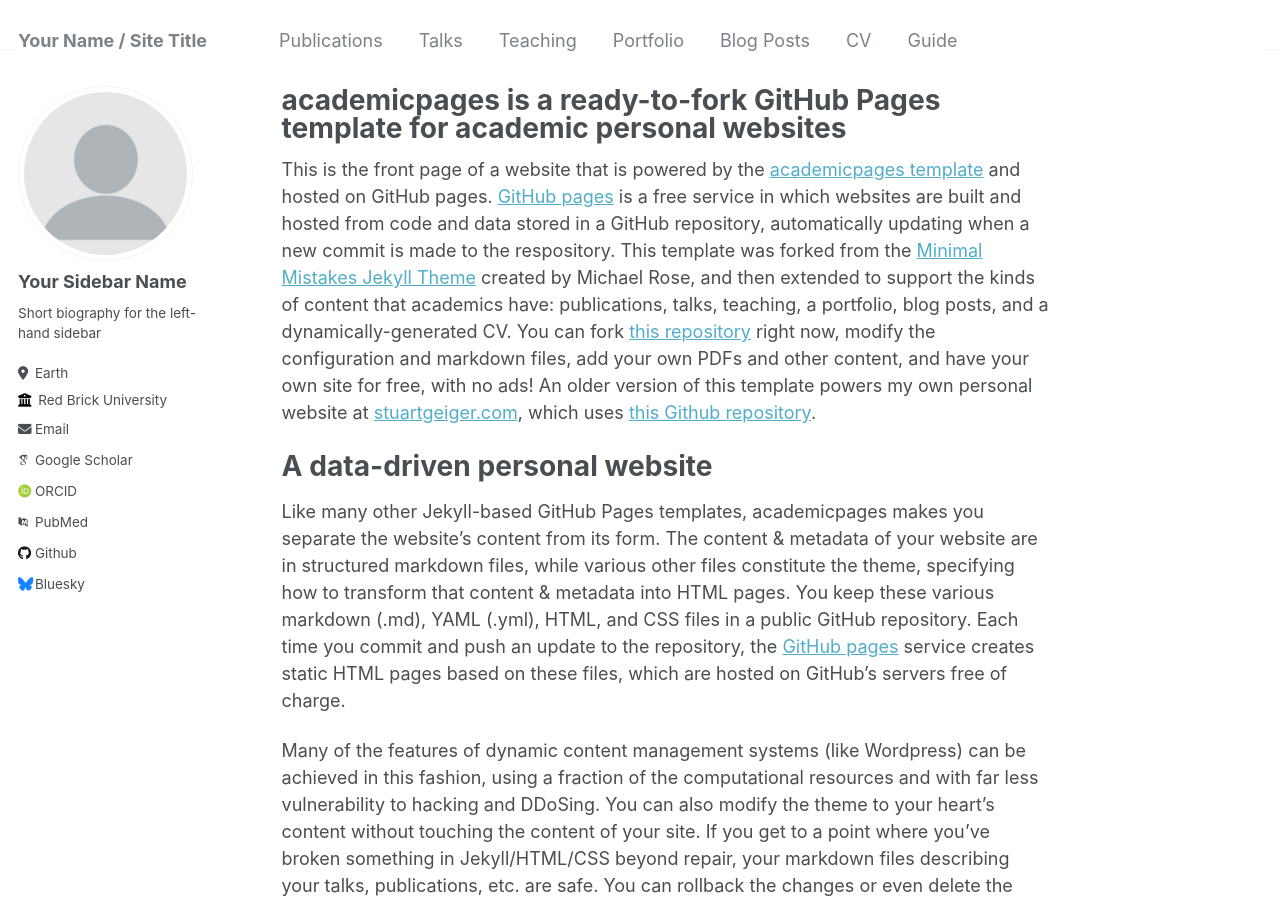
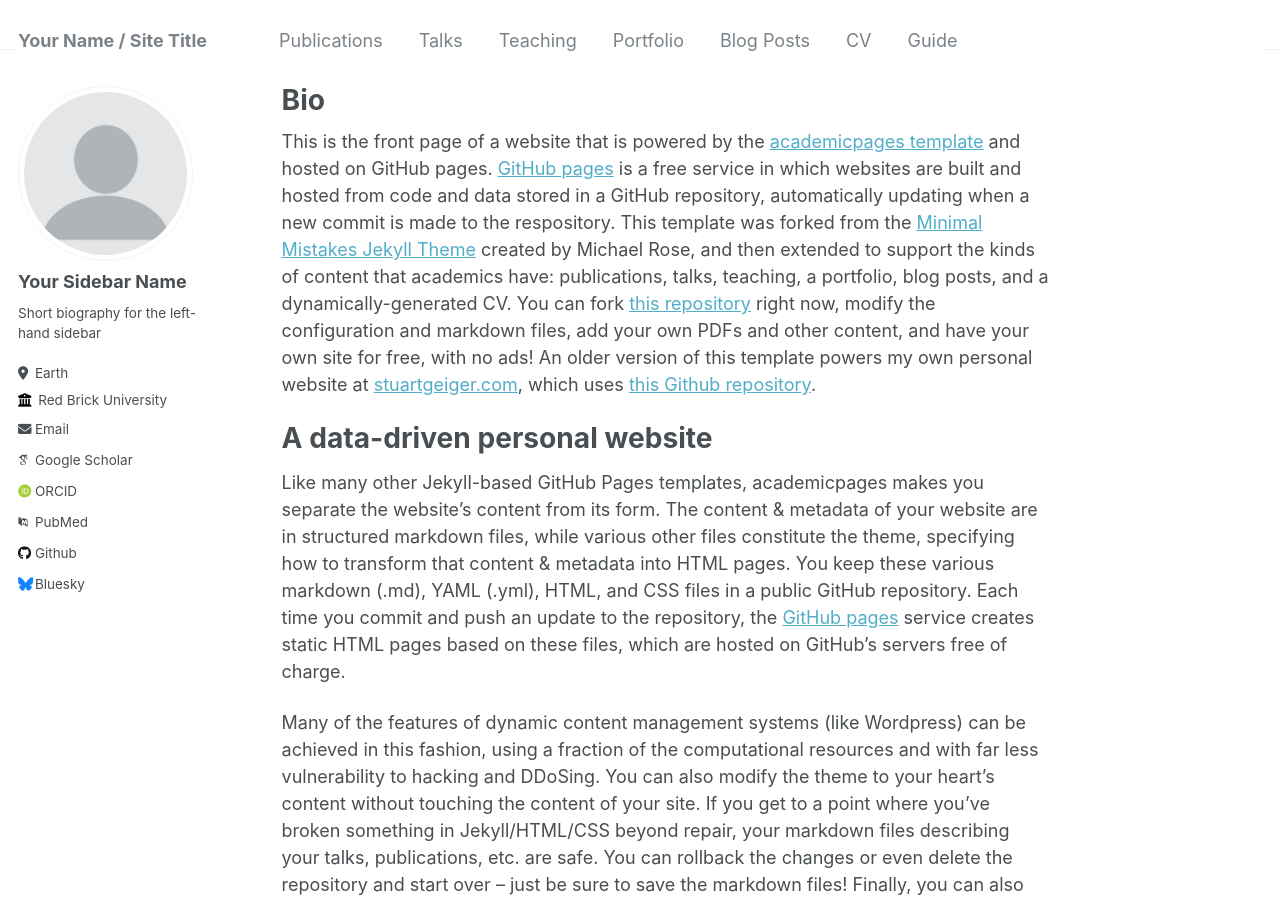
Before and after one commit to kaitailiang/kaitailiang.github.io, a Jekyll site: the page built from _pages/about.md, in a window 1280 px wide and 900 px high. Built offline with Jekyll 4.4.1, drawn with Linux system fonts in a browser that asks for light colours; some web fonts are replaced.

Commit message:
Update about.md

```diff
--- a/_pages/about.md
+++ b/_pages/about.md
@@ -1,6 +1,6 @@
 ---
 permalink: /
-title: "academicpages is a ready-to-fork GitHub Pages template for academic personal websites"
+title: "Bio"
 author_profile: true
 redirect_from:
   - /about/
```
